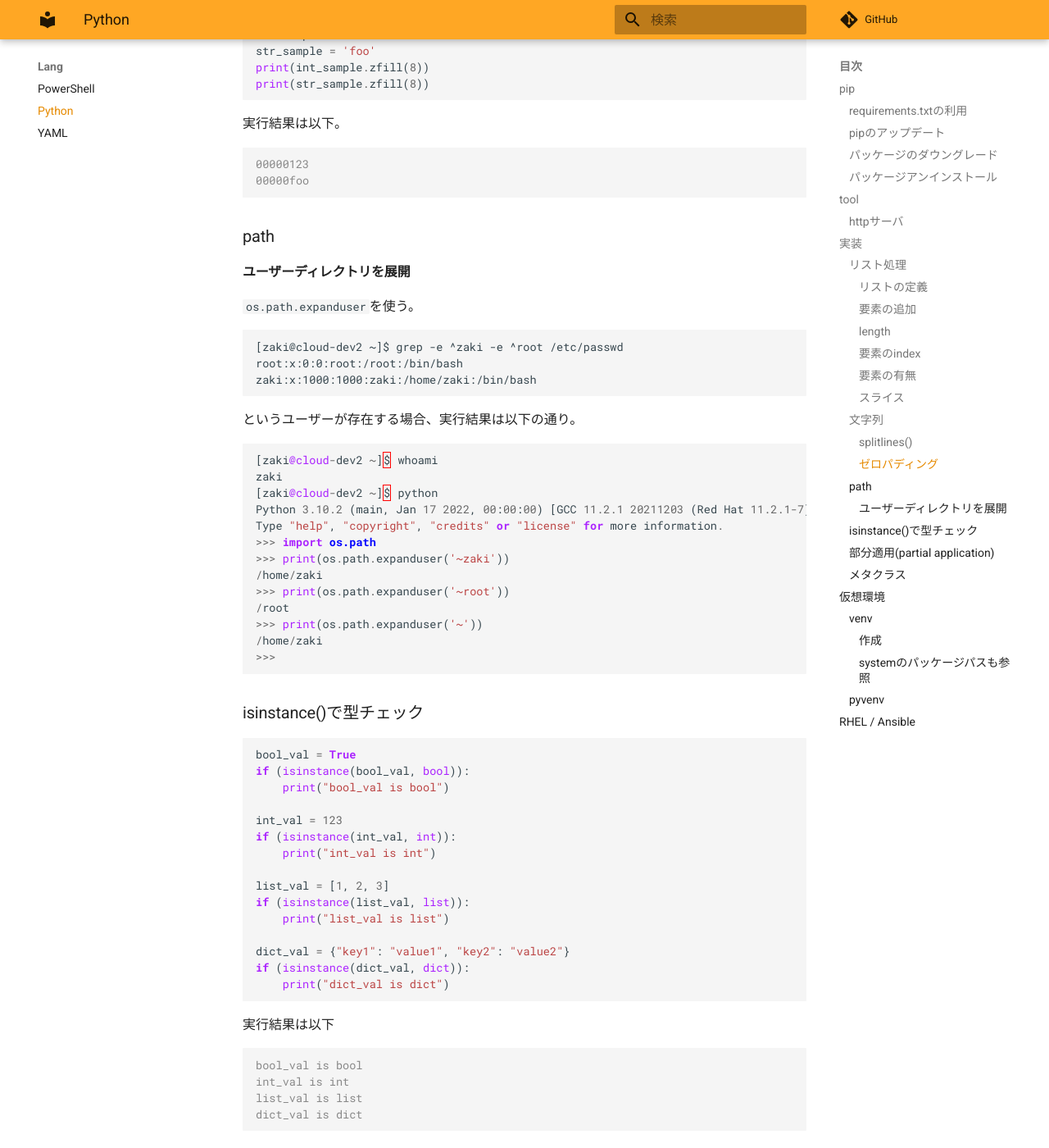
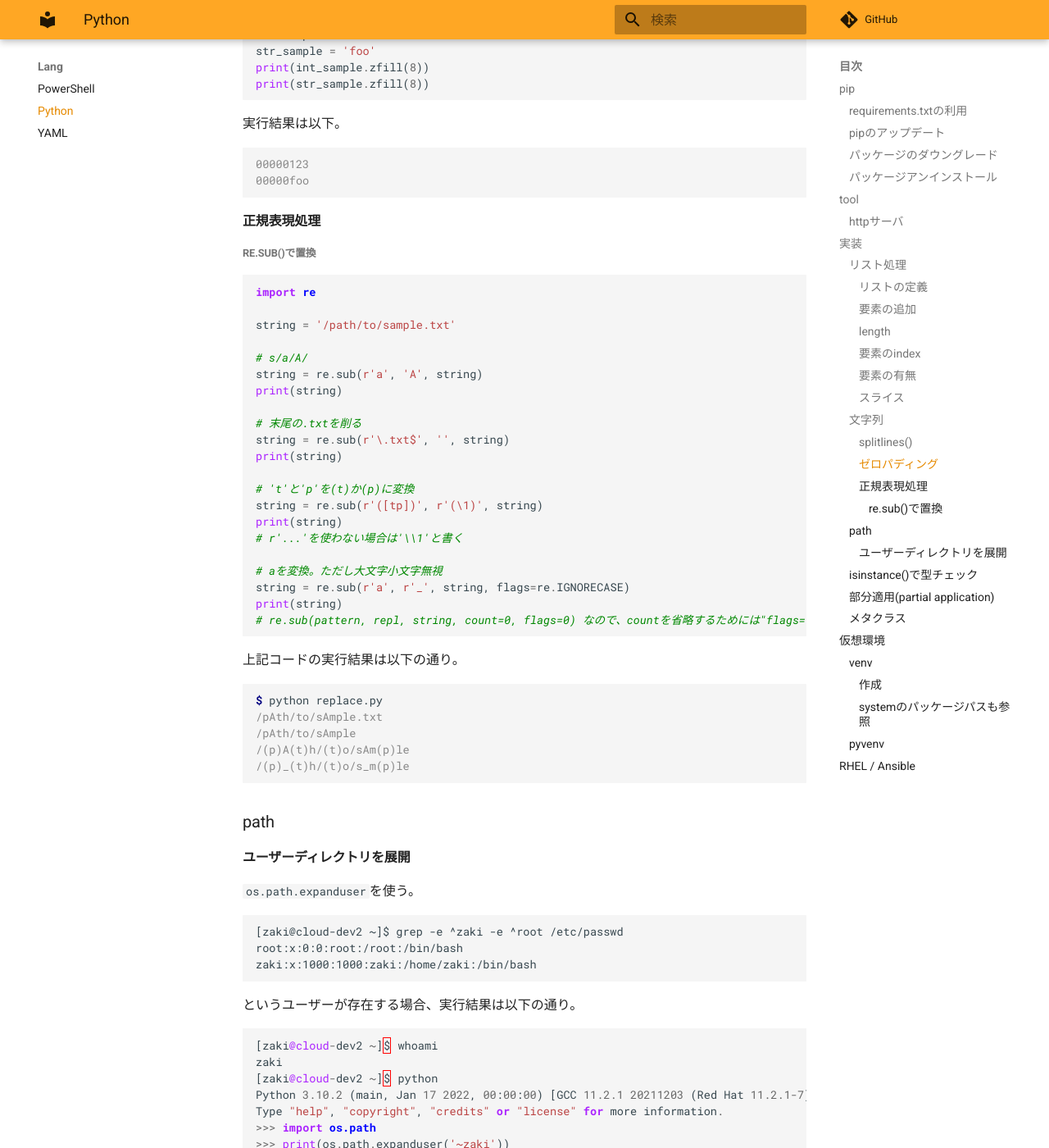
Before and after one commit to zaki-lknr/docs, an MkDocs documentation site: the page built from docs/lang/python.md, in a window 1280 px wide and 1400 px high, scrolled down 4149 px. Shown: the whole window at 82% size. Built offline with MkDocs 1.6.1 and Material for MkDocs 9.7.7, drawn with Linux system fonts in a browser that asks for light colours; comment, search, counter and statistics services are not loaded.

Commit message:
add: lang/python: re.sub()で正規表現置換

````diff
--- a/docs/lang/python.md
+++ b/docs/lang/python.md
@@ -215,6 +215,44 @@ print(str_sample.zfill(8))
 00000foo
 ```
 
+#### 正規表現処理
+
+##### re.sub()で置換
+
+```python
+import re
+
+string = '/path/to/sample.txt'
+
+# s/a/A/
+string = re.sub(r'a', 'A', string)
+print(string)
+
+# 末尾の.txtを削る
+string = re.sub(r'\.txt$', '', string)
+print(string)
+
+# 't'と'p'を(t)か(p)に変換
+string = re.sub(r'([tp])', r'(\1)', string)
+print(string)
+# r'...'を使わない場合は'\\1'と書く
+
+# aを変換。ただし大文字小文字無視
+string = re.sub(r'a', r'_', string, flags=re.IGNORECASE)
+print(string)
+# re.sub(pattern, repl, string, count=0, flags=0) なので、countを省略するためには"flags="という名前付き引数を使う
+```
+
+上記コードの実行結果は以下の通り。
+
+```console
+$ python replace.py
+/pAth/to/sAmple.txt
+/pAth/to/sAmple
+/(p)A(t)h/(t)o/sAm(p)le
+/(p)_(t)h/(t)o/s_m(p)le
+```
+
 ### path
 
 #### ユーザーディレクトリを展開
````
